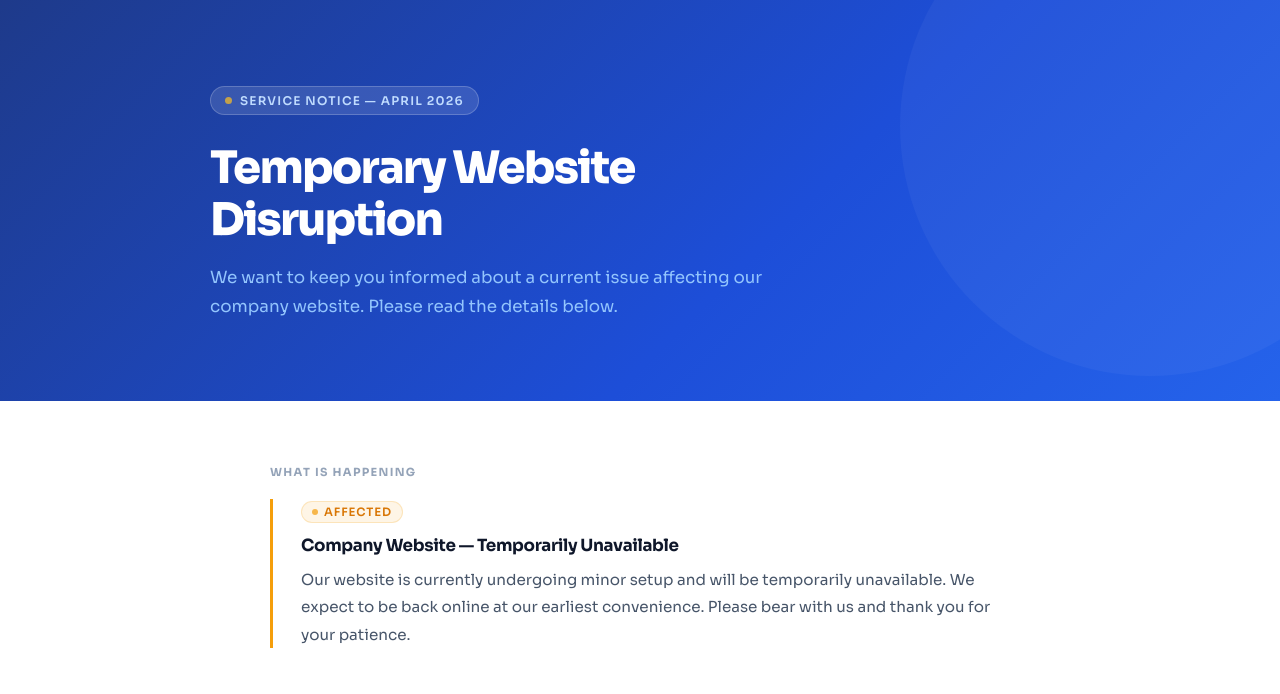
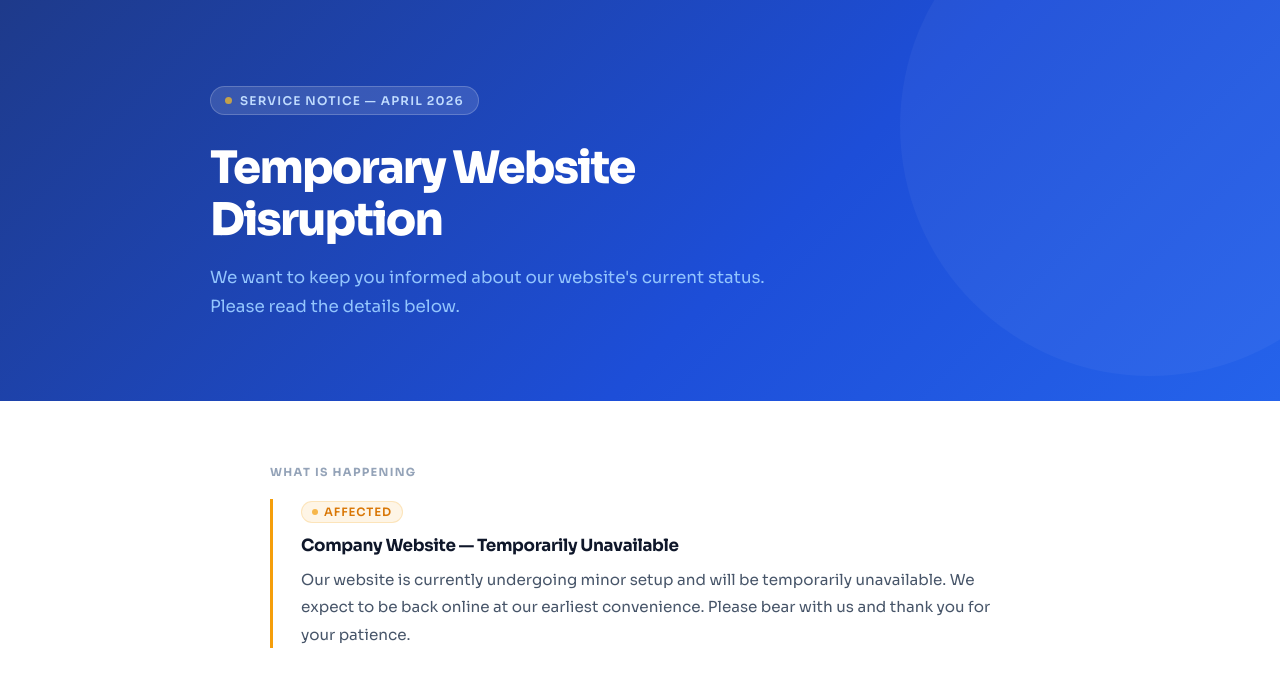
Before and after one commit to PrymHosting/notice, a plain HTML site: page index.html in a window 1280 px wide. Shown: the part 76-770 px from the top of the page. Drawn offline with nearby package versions, Linux system fonts and the light colour scheme.

Commit message:
Update index.html

```diff
--- a/index.html
+++ b/index.html
@@ -119,7 +119,7 @@
   <div class="hero-inner">
     <div class="hero-tag"><span class="dot"></span> Service Notice &mdash; April 2026</div>
     <h1>Temporary Website Disruption</h1>
-    <p class="hero-sub">We want to keep you informed about a current issue affecting our company website. Please read the details below.</p>
+    <p class="hero-sub">We want to keep you informed about our website's current status. Please read the details below.</p>
   </div>
 </section>
 
```
